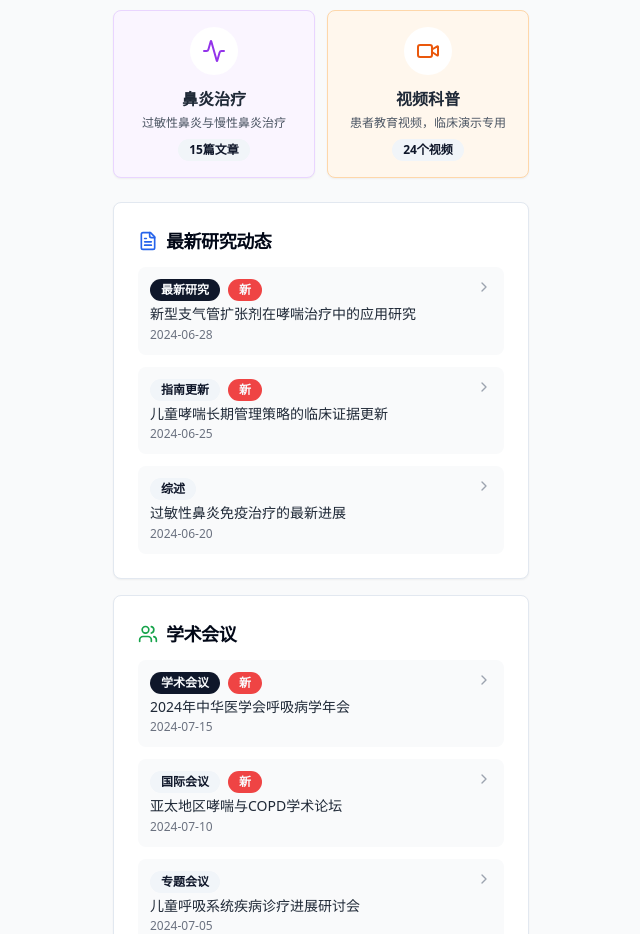
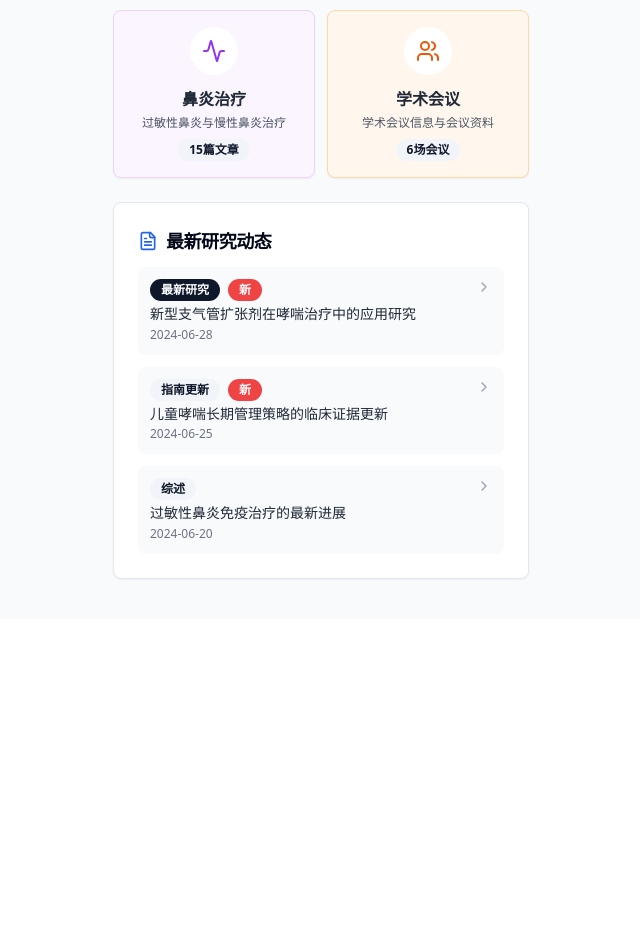
Before and after one commit to Romona-z/OJYH, a React (Vite) app: page / in a window 1280 px wide. Shown: the part 338-1272 px from the top of the page, without its empty margins (319-959 px from the left). After the commit the page ends 957 px from the top, so only its background shows below. Built offline with nearby package versions, Linux system fonts and the light colour scheme.

Commit message:
Rename video education to conferences
Changed the "Video Education" section to "Academic Conferences" and removed the original "Academic Conferences" section.

```diff
--- a/src/pages/Index.tsx
+++ b/src/pages/Index.tsx
@@ -40,14 +40,14 @@ const Index = () => {
       path: '/rhinitis'
     },
     {
-      id: 'video-education',
-      title: '视频科普',
-      icon: Video,
+      id: 'academic-conferences',
+      title: '学术会议',
+      icon: Users,
       color: 'bg-orange-50 border-orange-200',
       iconColor: 'text-orange-600',
-      description: '患者教育视频，临床演示专用',
-      count: '24个视频',
-      path: '/video-education'
+      description: '学术会议信息与会议资料',
+      count: '6场会议',
+      path: null
     }
   ];
 
@@ -178,48 +178,6 @@ const Index = () => {
           </CardContent>
         </Card>
 
-        {/* Academic Conferences Section */}
-        <Card className="mb-4">
-          <CardHeader className="pb-3">
-            <CardTitle className="flex items-center text-lg">
-              <Users className="h-5 w-5 mr-2 text-green-600" />
-              学术会议
-            </CardTitle>
-          </CardHeader>
-          <CardContent className="pt-0">
-            <div className="space-y-3">
-              {academicConferences.map((conference, index) => (
-                <div key={index} className="flex items-start justify-between p-3 bg-gray-50 rounded-lg hover:bg-gray-100 transition-colors cursor-pointer">
-                  <div className="flex-1">
-                    <div className="flex items-center mb-1">
-                      <Badge
-                        variant={conference.tag === '学术会议' ? 'default' : 'secondary'}
-                        className="text-xs mr-2"
-                      >
-                        {conference.tag}
-                      </Badge>
-                      {conference.isNew && (
-                        <Badge variant="destructive" className="text-xs">
-                          新
-                        </Badge>
-                      )}
-                    </div>
-                    <h4 className="font-medium text-sm text-gray-800 leading-tight mb-1">
-                      {conference.title}
-                    </h4>
-                    <p className="text-xs text-gray-500">{conference.date}</p>
-                  </div>
-                  <ChevronRight className="h-4 w-4 text-gray-400 ml-2 flex-shrink-0" />
-                </div>
-              ))}
-            </div>
-            <div className="mt-4 text-center">
-              <button className="text-sm text-blue-600 hover:text-blue-700 font-medium">
-                查看全部
-              </button>
-            </div>
-          </CardContent>
-        </Card>
       </div>
     </div>
   );
```
